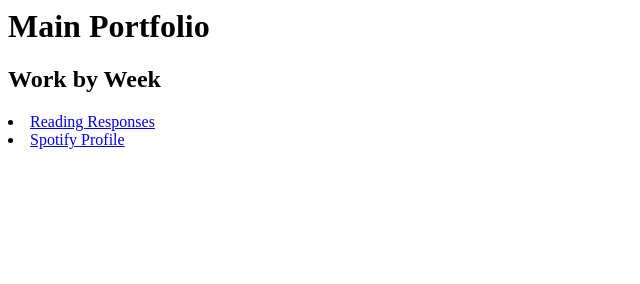
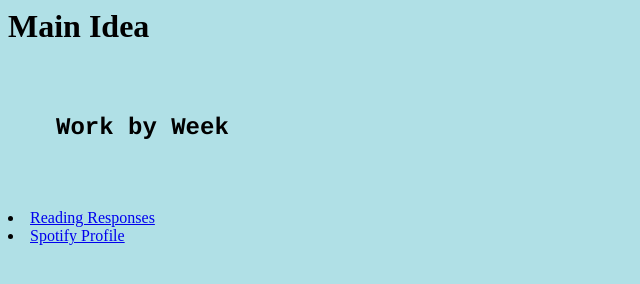
Before and after one commit to SCoulter01/SCoulter01.github.io, a plain HTML site: page index.html in a window 1280 px wide. Shown: the whole page, without its empty margins (0-640 px from the left). Drawn offline with Linux system fonts and the light colour scheme.

Commit message:
updated index file

```diff
--- a/index.html
+++ b/index.html
@@ -1,10 +1,11 @@
 <html>
 	<head>
+	<link href="GitWebsitev1.css" rel="stylesheet" type="text/css">
 	<title> Simeon's Website </title>
 	</head>
 
 	<body>
-		<h1>Main Portfolio</h1>
+		<h1>Main Idea</h1>
 			<h2> Work by Week</h2>
 			<li><a href="https://scoulter01.github.io/Readings.html">Reading Responses</li>
 			<li><a href="https://open.spotify.com/user/hexsmlzjvcxsfq1o8mfj98c2v"> Spotify Profile </li>
```
